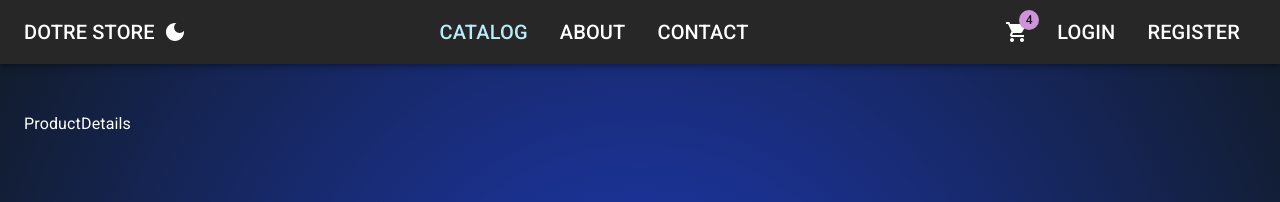
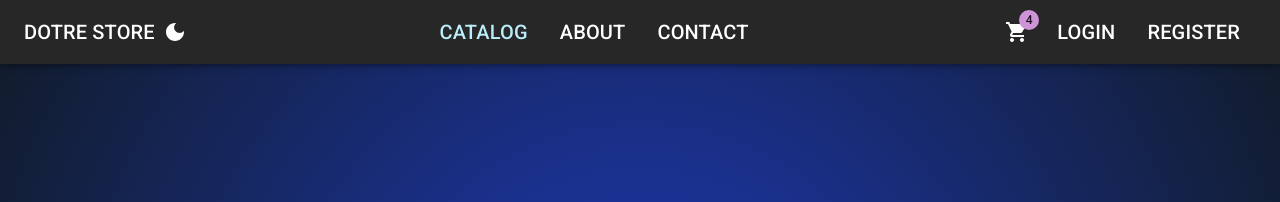
Before and after one commit to dev-andre-m/dotre-store-front, a React (Vite) app: page /catalog/1 in a window 1280 px wide. Shown: the top 202 px of the page. Built offline with nearby package versions, Linux system fonts and the light colour scheme; no server answers.

Commit message:
added fetch product by id

```diff
--- a/src/features/catalog/ProductCard.tsx
+++ b/src/features/catalog/ProductCard.tsx
@@ -1,5 +1,6 @@
 import type {Product} from "../../app/models/product.ts";
 import {Button, Card, CardActions, CardContent, CardMedia, Typography} from "@mui/material";
+import { Link } from 'react-router-dom';
 
 type Props = {
     product: Product;
@@ -38,7 +39,7 @@ export default function ProductCard({product}: Props) {
             <CardActions
                 sx={{justifyContent: "space-between"}}>
                 <Button>Add to cart</Button>
-                <Button>View</Button>
+                <Button component={Link} to={`/catalog/${product.id}`}>View</Button>
             </CardActions>
         </Card>
     );
--- a/src/features/catalog/ProductDetails.tsx
+++ b/src/features/catalog/ProductDetails.tsx
@@ -1,8 +1,23 @@
 // import React from 'react';
 
+import {useParams} from "react-router-dom";
+import {useEffect, useState} from "react";
+import type {Product} from "../../app/models/product.ts";
+
 function ProductDetails() {
+
+    const {id} = useParams();
+    const [product, setProduct] = useState<Product | null>(null);
+
+    useEffect(() => {
+        fetch(`https://localhost:5001/api/products/${id}`)
+            .then(res => res.json())
+            .then(data => setProduct(data))
+            .catch(err => console.log(err));
+    }, [id])
+
     return (
-        <div>ProductDetails</div>
+        <div>{product?.name}</div>
     );
 }
 
```
